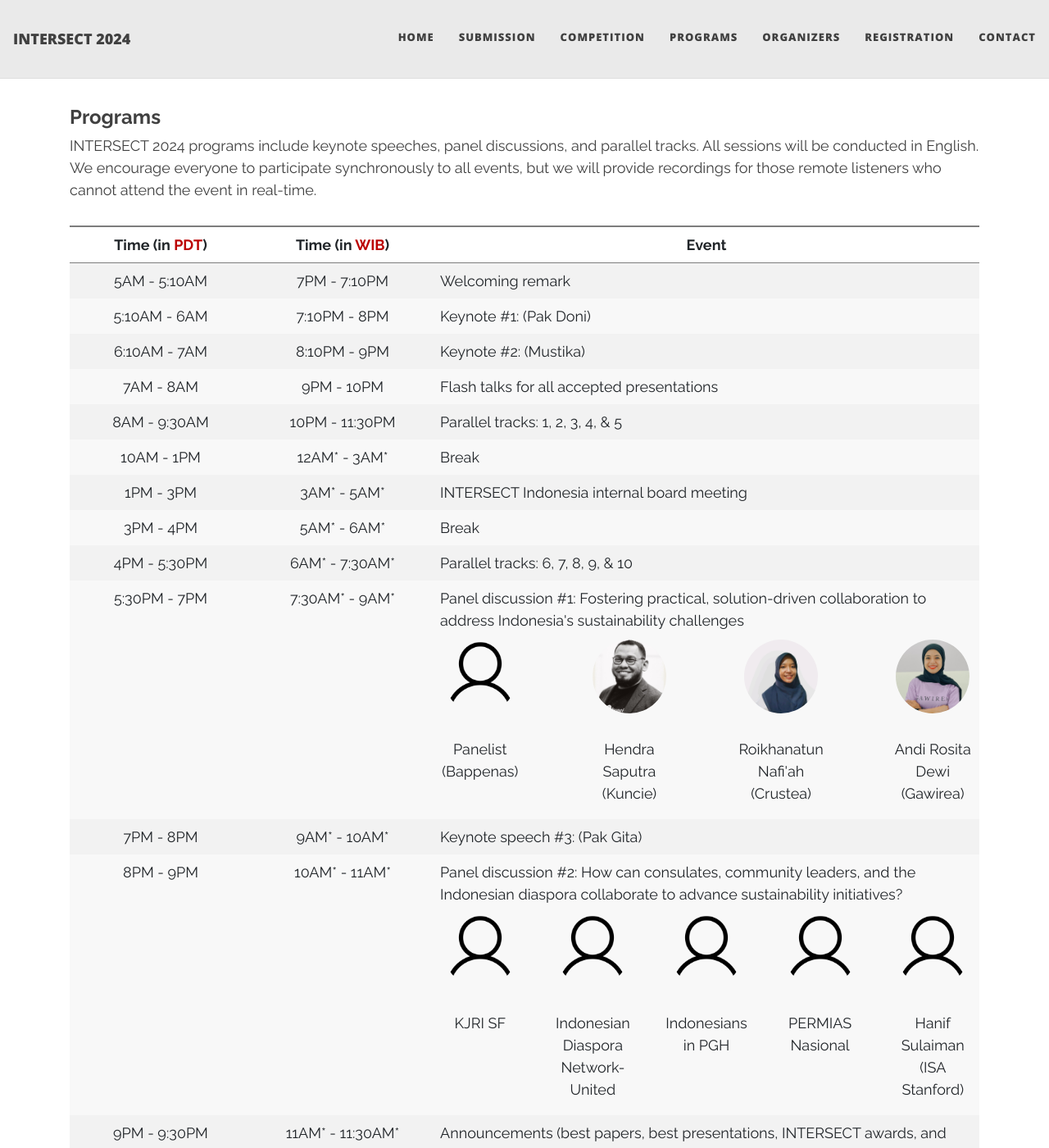
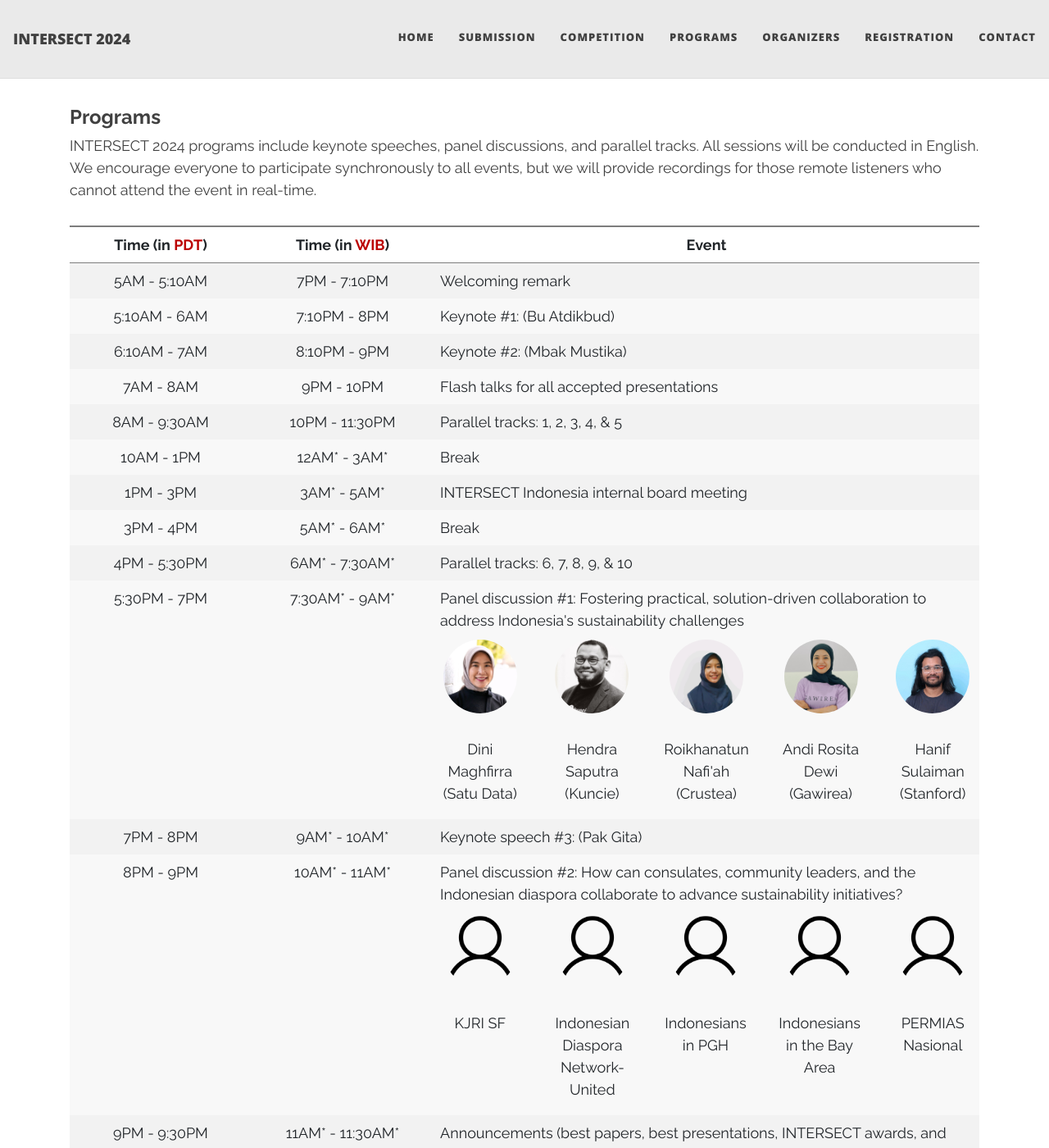
Before and after one commit to intersectID/intersectID.github.io, a Jekyll site: the page built from program.html, in a window 1280 px wide and 1400 px high. Shown: the whole window at 82% size. Built offline with Jekyll 4.4.1, drawn with Linux system fonts in a browser that asks for light colours; nearby versions of some CDN libraries.

Commit message:
updated programs

```diff
--- a/program.html
+++ b/program.html
@@ -32,12 +32,12 @@ but we will provide recordings for those remote listeners who cannot attend the
         <tr>
             <td style="text-align:center;">5:10AM - 6AM</td>
             <td style="text-align:center;">7:10PM - 8PM</td>
-            <td>Keynote #1: (Pak Doni)</td>
+            <td>Keynote #1: (Bu Atdikbud)</td>
         </tr>
         <tr>
             <td style="text-align:center;">6:10AM - 7AM</td>
             <td style="text-align:center;">8:10PM - 9PM</td>
-            <td>Keynote #2: (Mustika)</td>
+            <td>Keynote #2: (Mbak Mustika)</td>
         </tr>
         <tr>
             <td style="text-align:center;">7AM - 8AM</td>
@@ -75,8 +75,8 @@ but we will provide recordings for those remote listeners who cannot attend the
             <td>Panel discussion #1: Fostering practical, solution-driven collaboration to address Indonesia's sustainability challenges
                 <div class="panelists">
                     <div class="panelist" style="text-align:center; margin-top:10px !important;">
-                        <img class="img-circle center" src="/assets/img/person.png" alt="Dini Maghfirra"/>
-                        <p>Panelist (Bappenas)</p>
+                        <img class="img-circle center" src="/assets/img/dinimaghfirra.png" alt="Dini Maghfirra"/>
+                        <p>Dini Maghfirra (Satu Data)</p>
                     </div>
 
                     <div class="panelist" style="text-align:center;">
@@ -92,6 +92,11 @@ but we will provide recordings for those remote listeners who cannot attend the
                     <div class="panelist" style="text-align:center;">
                         <img class="img-circle center" src="/assets/img/andirositadewi.png" alt="Andi Rosita Dewi"/>
                         <p>Andi Rosita Dewi (Gawirea)</p>
+                    </div>
+
+                    <div class="panelist" style="text-align:center;">
+                        <img class="img-circle center" src="/assets/img/hanifsulaiman.png" alt="Hanif Sulaiman"/>
+                        <p>Hanif Sulaiman (Stanford)</p>
                     </div>
                 </div>
             </td>
@@ -122,11 +127,12 @@ but we will provide recordings for those remote listeners who cannot attend the
 
                     <div class="panelist" style="text-align:center;">
                         <img class="img-circle center" src="/assets/img/person.png" alt="Rizki Oktavian"/>
+                        <p>Indonesians in the Bay Area</p>
+                    </div>
+
+                    <div class="panelist" style="text-align:center;">
+                        <img class="img-circle center" src="/assets/img/person.png" alt="Rizki Oktavian"/>
                         <p>PERMIAS Nasional</p>
-                    </div>
-                    <div class="panelist" style="text-align:center;">
-                        <img class="img-circle center" src="/assets/img/person.png" alt="Andri Wardiana"/>
-                        <p>Hanif Sulaiman (ISA Stanford)</p>
                     </div>
                 </div>
             </td>
```
Also changed, not shown: assets/img/hanifsulaiman.png (added), 2 other files.
